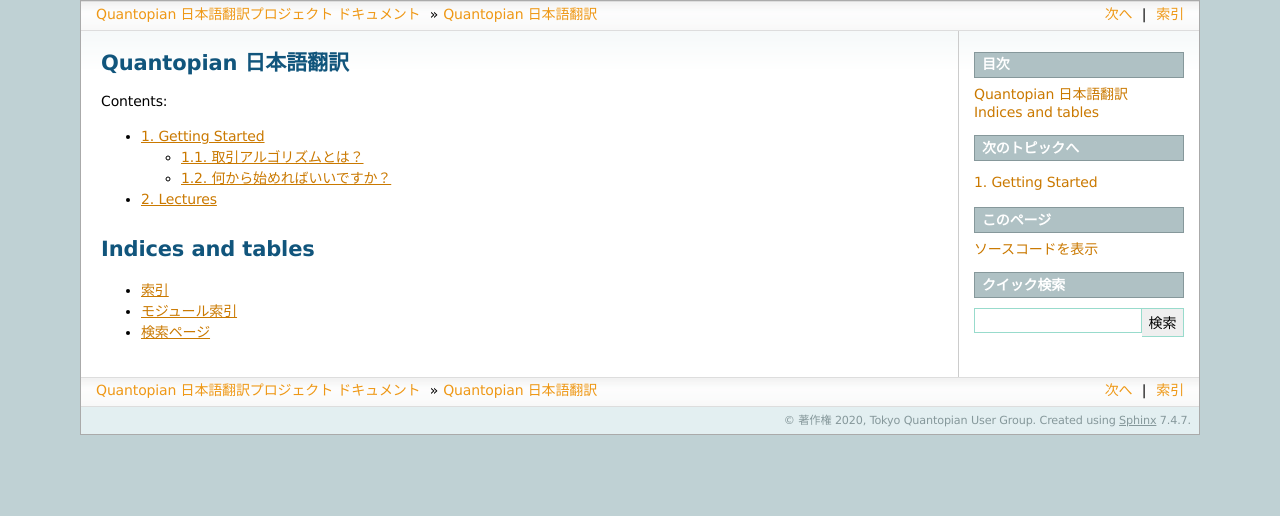
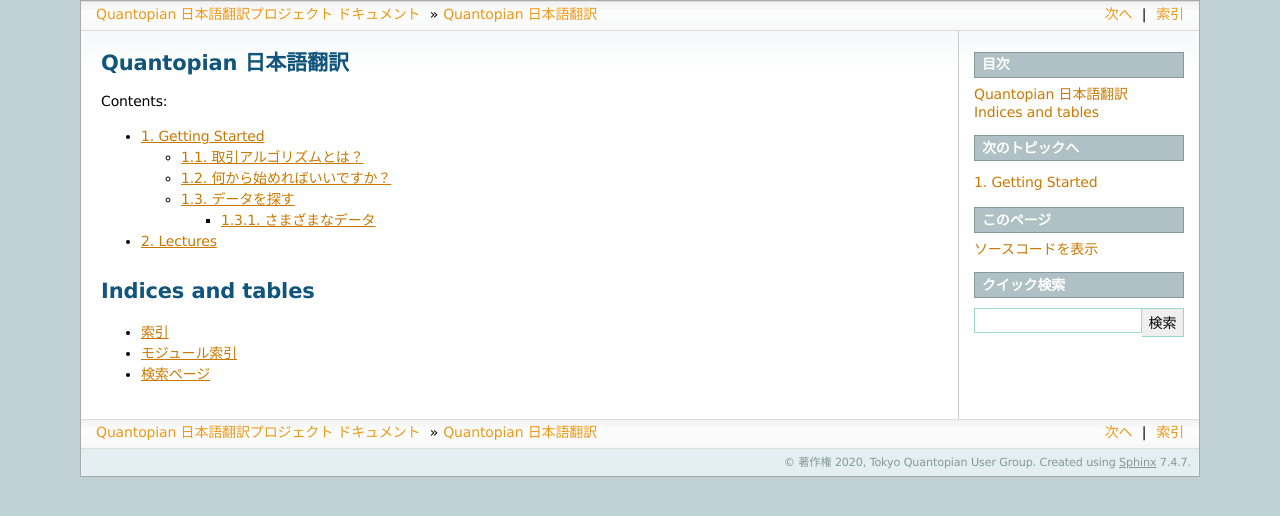
Before and after one commit to tokyoquantopian/quantopian-doc-ja, a Sphinx documentation site: the page built from source/index.rst, in a window 1280 px wide. Shown: the top 516 px of the page. Built offline with Sphinx 7.4.7, drawn with Linux system fonts in a browser that asks for light colours; some of the changed lines change nothing that is shown.

Commit message:
PRのテスト

```diff
--- /dev/null
+++ b/source/tutorial/1_getting_started_lesson2.rst
@@ -0,0 +1,112 @@
+データを探す
+----------------
+
+Research は、価格、出来高、およびリターンを照会するためのユーティリティ関数を提供します。
+データは、2002年から今日現在までの8000株以上の米国株式データです。これらの関数は、資産（または資産のリスト）、開始日、終了日を引数として受け取り、日付を index に持つ、pandas の
+`Series <http://pandas.pydata.org/pandas-docs/version/0.18/generated/pandas.Series.html>`__ （もしくは
+`DataFrame <http://pandas.pydata.org/pandas-docs/version/0.18/generated/pandas.DataFrame.html>`__)
+で返ります。
+
+取得したい日付を定義して、AAPLのリターンを ``returns`` 関数を使って照会してみましょう。
+
+
+.. code:: ipython2
+
+    # Research 環境用関数
+    from quantopian.research import returns, symbols
+
+    # 時間範囲を指定
+    period_start = '2014-01-01'
+    period_end = '2014-12-31'
+
+    # 上記の時間範囲で、AAPLのリターンデータを照会する
+    aapl_returns = returns(
+        assets=symbols('AAPL'),
+        start=period_start,
+        end=period_end,
+    )
+
+    # 最初の10行のみ表示
+    aapl_returns.head(10)
+
+
+.. parsed-literal::
+
+    2014-01-02 00:00:00+00:00   -0.014137
+    2014-01-03 00:00:00+00:00   -0.022027
+    2014-01-06 00:00:00+00:00    0.005376
+    2014-01-07 00:00:00+00:00   -0.007200
+    2014-01-08 00:00:00+00:00    0.006406
+    2014-01-09 00:00:00+00:00   -0.012861
+    2014-01-10 00:00:00+00:00   -0.006674
+    2014-01-13 00:00:00+00:00    0.005043
+    2014-01-14 00:00:00+00:00    0.020123
+    2014-01-15 00:00:00+00:00    0.020079
+    Freq: C, Name: Equity(24 [AAPL]), dtype: float64
+
+
+
+さまざまなデータ
+~~~~~~~~~~~~~~~~
+
+Quantopianには、価格データと数量データに加えて、企業のファンダメンタルズ、センチメント分析、マクロ経済指標など、様々なデータセットが用意されています。
+全部で50以上もあるデータセットの詳細は、Quantopianの `data
+page <https://www.quantopian.com/data>`__ で確認できます。
+
+このチュートリアルの最終目的を、センチメントデータを使って株式を選び出し、取引することにしましょう。
+よって今回は、PsychSignalの `StockTwits Trader
+Mood <https://www.quantopian.com/data/psychsignal/stocktwits>`__
+データセットを見てみましょう。
+PsychSignalのデータセットは、金融SNSプラットフォームであるStocktwitsに投稿されたメッセージの総体的なセンチメントに基づいて、毎日銘柄にブル（強気）とベア（弱気）のスコアを割り当てています。
+
+
+ではまず、``stocktwits`` データセットのメッセージの総量とセンチメントスコア（ブルからベアを引いたもの）の列を見ていきましょう。データを照会するには、Quantopianの Pipeline APIを使います。 Pipeline APIは、今後 Research でデータを照会したり分析したりする時に何度も使うことになります。詳しくは次のレッスンや、`Pipeline専用のチュートリアル <https://www.quantopian.com/tutorials/pipeline>`__ で学ぶことができます。今のところ知っておく必要があるのは、以下のコードがデータPipelineを使用して ``stocktwits`` を照会してデータを返し、AAPLの結果をプロットしているということだけです。
+
+
+.. code:: ipython2
+
+    # Pipeline imports
+    from quantopian.research import run_pipeline
+    from quantopian.pipeline import Pipeline
+    from quantopian.pipeline.factors import Returns
+    from quantopian.pipeline.data.psychsignal import stocktwits
+
+    # Pipeline 定義
+    def make_pipeline():
+
+        returns = Returns(window_length=2)
+        sentiment = stocktwits.bull_minus_bear.latest
+        msg_volume = stocktwits.total_scanned_messages.latest
+
+        return Pipeline(
+            columns={
+                'daily_returns': returns,
+                'sentiment': sentiment,
+                'msg_volume': msg_volume,
+            },
+        )
+
+    # Pipeline 実行
+    data_output = run_pipeline(
+        make_pipeline(),
+        start_date=period_start,
+        end_date=period_end
+    )
+
+    # AAPLのデータだけを取得
+    aapl_output = data_output.xs(
+        symbols('AAPL'),
+        level=1
+    )
+
+    # 描画
+    aapl_output.plot(subplots=True);
+
+
+
+.. image:: notebook_files/notebook_5_0.png
+
+
+データセットを探索する時は、パターンを探して見て下さい。そのパターンが、取引ストラテジーの基礎になるかもしれません。たとえば、上の例でいえば、日々とリターン（収益）のスパイク（急激な変化）と``stocktwits`` のメッセージ総量のスパイクが、いくつかマッチしていることを示していますし、いくつかのケースではリターンのスパイクととAAPLのセンチメントスコアの方向がマッチしているのも確認できます。これは十分おもしろそうなので、より厳密な統計的テストを行い、この仮設を説明してみましょう。
+
+次のレッスンでは、Pipeline APIについて詳しく説明します。
--- a/source/tutorial/index.rst
+++ b/source/tutorial/index.rst
@@ -9,3 +9,4 @@
    :caption: Contents:
 
    1_getting_started_lesson1
+   1_getting_started_lesson2
```
